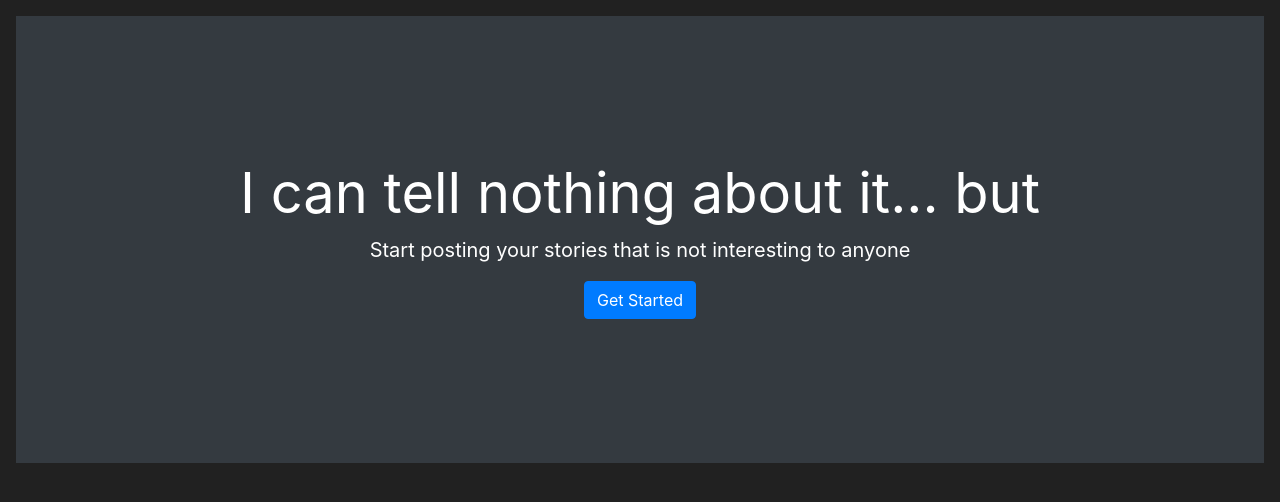
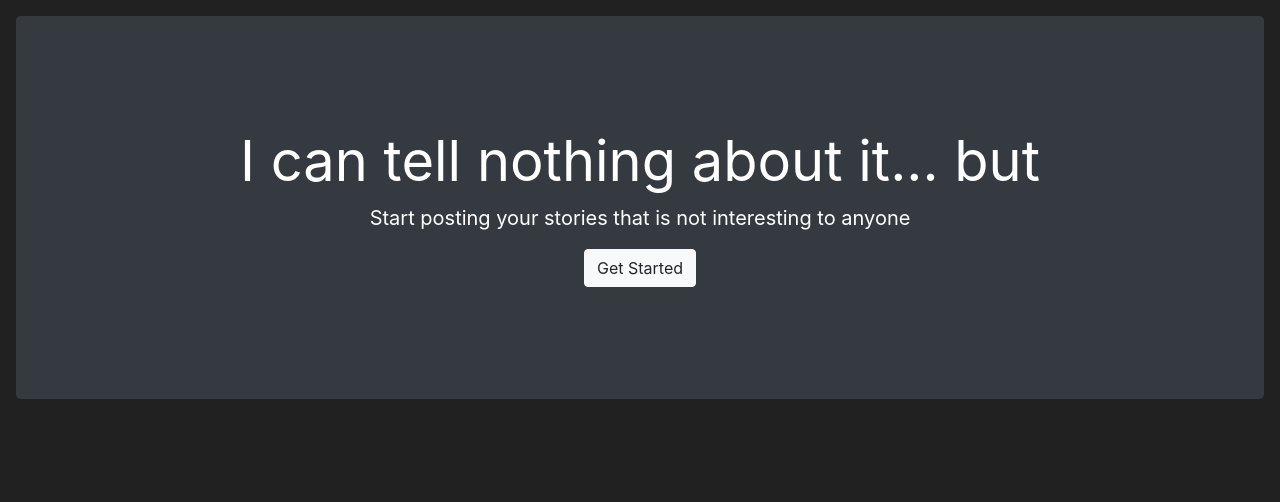
Before and after one commit to Crysis760/Nothing-About-It, a Flask app: page / in a window 1280 px wide. Shown: the part 56-558 px from the top of the page. Run offline with Flask 3, Linux system fonts and the light colour scheme.

Commit message:
Design stuff

```diff
--- a/blog/templates/home.html
+++ b/blog/templates/home.html
@@ -4,13 +4,13 @@
 {% endblock %}
 
 {% block content %}
-    <div class="position-relative overflow-hidden p-3 p-md-5 m-md-3 text-center bg-dark" style="color:white">
-        <div class="p-lg-5 mx-auto my-5">
+    <div class="rounded-lg position-relative overflow-hidden p-3 m-3 text-center bg-dark" style="color:white">
+        <div class="p-5 mx-auto my-5">
             <h1 class="display-4 font-weight-normal">I can tell nothing about it... but</h1>
             <p class="lead font-weight-normal">
                 Start posting your stories that is not interesting to anyone
             </p>
-            <a class="btn btn-primary" href="{{ url_for('blog_page') }}">Get Started</a>
+            <a class="btn btn-light" href="{{ url_for('blog_page') }}">Get Started</a>
         </div>
     </div>
 {% endblock %}
--- a/blog/templates/new-post.html
+++ b/blog/templates/new-post.html
@@ -6,7 +6,7 @@
 {% block content %}
 <body class="text-left">
     <br>
-    <div class="container">
+    <div class="container rounded-lg bg-dark m-4 p-4">
         <form method="POST" class="form-register" style="color:white">
         {{ form.hidden_tag() }}
             <h1 class="h3 font-weight-normal">
@@ -20,7 +20,7 @@
             {{ form.text(class="form-control", placeholder="Write text here") }}
 
             <br>
-            {{ form.submit(class="btn btn-block w-25 btn-primary") }}
+            {{ form.submit(class="btn btn-light") }}
         </form>
     </div>
 </body>
```
